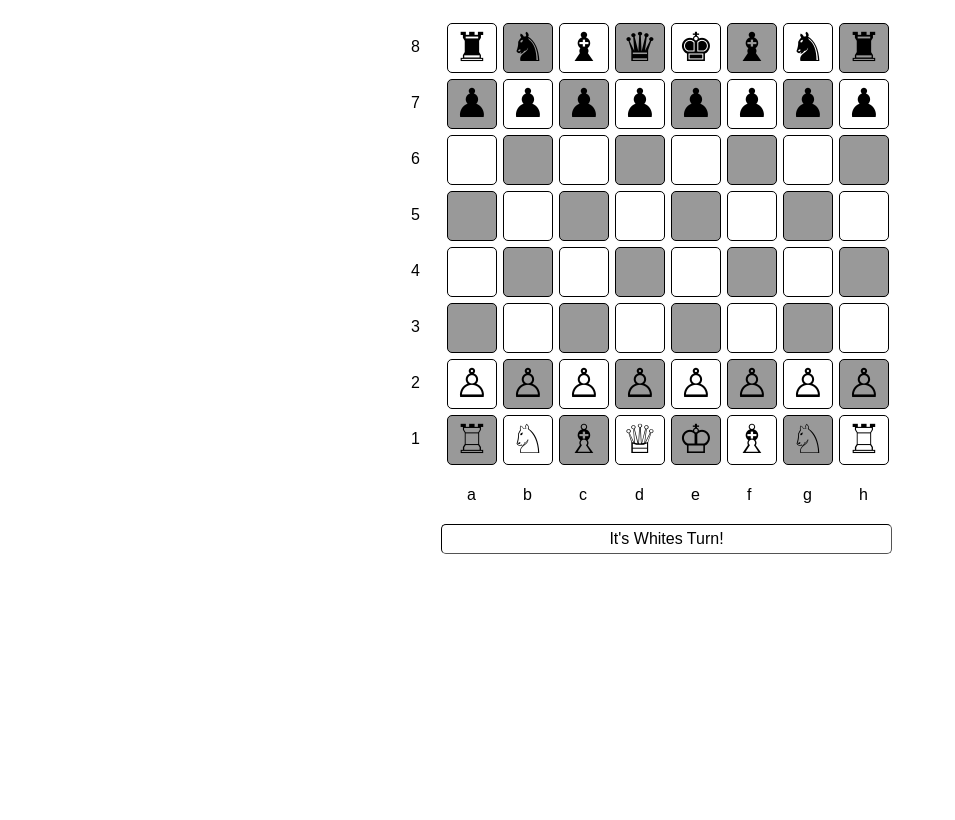
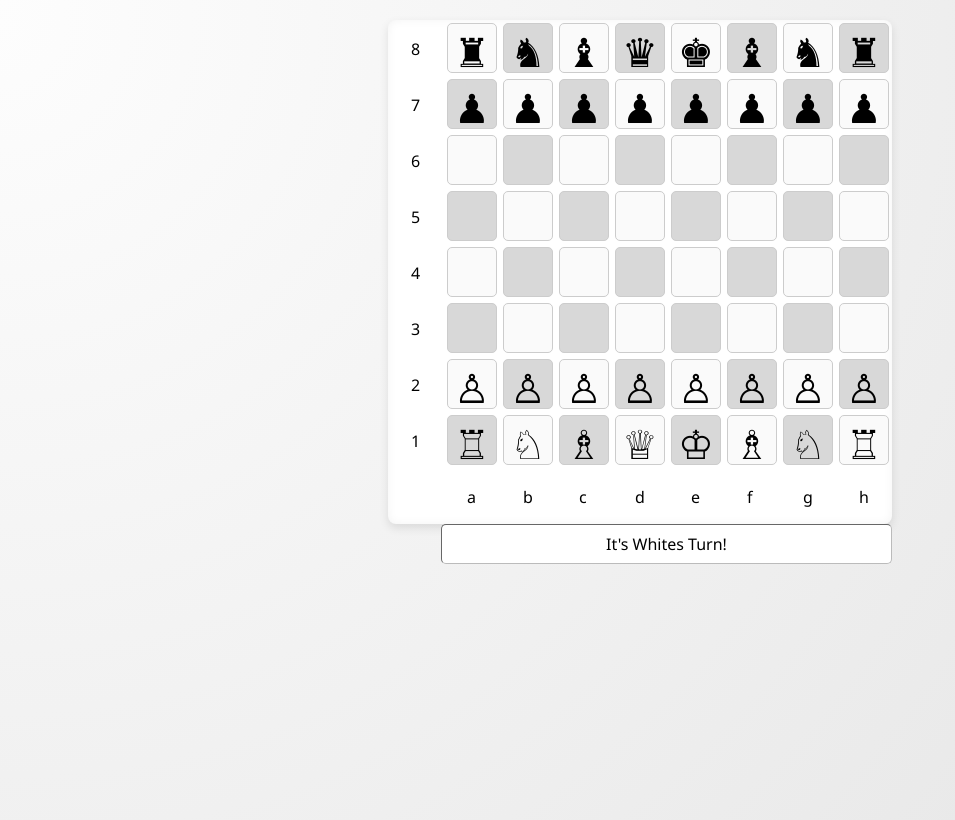
Before and after one commit to timothyroch/portfolio, a PHP site: the page made by Catch the starts/index.html in a window 1280 px wide. Shown: the whole page, without its empty margins (0-955 px from the left). Run offline with PHP 8.4, Linux system fonts and the light colour scheme.

Commit message:
Update style.css

```diff
--- a/Catch the starts/style.css
+++ b/Catch the starts/style.css
@@ -4,33 +4,36 @@ body {
   height: 100%;
   padding: 0;
   margin: 0;
-  font-family: sans-serif;
+  font-family: 'Segoe UI', sans-serif;
+  /* A subtle marble-like background gradient for the table */
+  background: radial-gradient(circle at top left, #fdfdfd, #e5e5e5);
 }
 
-div * {
-  padding: 0;
-  margin: 0;
+/* Ensure all elements use border-box sizing */
+*, *::before, *::after {
   box-sizing: border-box;
 }
 
 #turn {
   max-width: 451px;
-  max-height: 30px;
+  max-height: 40px;
   width: 100%;
   height: 100%;
   position: relative;
   float: right;
   border-radius: 5px;
-  border: 1px solid rgb(0, 0, 0);
+  /* Use a softer border to mimic a refined frame */
+  border: 1px solid #bbb;
   border-style: inset;
   text-align: center;
-  padding: 5px 0 0 0;
+  padding: 8px 0;
   background: #fff;
-  transition: .85s linear;
+  transition: background-color 0.3s ease, color 0.3s ease;
 }
 
 .turnhighlight {
-  background: #5cb85c !important;
+  /* A gentle accent color that still pops against the marble tone */
+  background: #8c8c8c !important;
   color: #fff;
 }
 
@@ -41,6 +44,10 @@ div * {
   height: 100%;
   position: relative;
   margin: 20px auto;
+  /* A clean white board with a subtle inner glow to simulate depth */
+  background: #fff;
+  border-radius: 8px;
+  box-shadow: inset 0 0 10px rgba(0, 0, 0, 0.05), 0 4px 10px rgba(0, 0, 0, 0.1);
 }
 
 .cellprefix {
@@ -54,38 +61,45 @@ div * {
 }
 
 .gamecell {
-  border: 1px solid #000;
+  /* Use a soft, subtle border color for the squares */
+  border: 1px solid #ccc;
   width: 100%;
   height: 100%;
   max-width: 50px;
   max-height: 50px;
   float: left;
   margin: 3px;
-  transition: all 0.5s ease-in-out;
+  transition: transform 0.2s ease, background-color 0.2s ease;
   border-radius: 5px;
   font-size: 30pt;
   padding: 0 0 0 6px;
   cursor: pointer;
+  position: relative;
   z-index: 1;
+  /* Light base color for white squares */
+  background: #fafafa;
 }
 
 .gamecell:hover {
+  /* On hover, gently darken the cell and slightly scale it up */
   color: #fff;
-  background: rgba(37, 88, 228, 0.712);
+  background: #999;
   z-index: 2;
-  transform: translate(10px, -10px);
-  animation: neonBlueText 1.5s ease-in-out infinite alternate;
+  transform: scale(1.1);
 }
 
+/* Dark squares have a subtle marble grey tone */
 .grey {
-  background: rgba(128, 128, 128, 0.801);
+  background: #d8d8d8;
 }
 
+/* A soft accent for highlighted cells */
 .green {
-  /*background: green !important;*/
-  background: rgb(65, 161, 73) !important;
+  background: #b5a87d !important;
 }
 
+/* If you still wish to use the neon text effects, these have been toned down
+   to a more refined glow reminiscent of softly lit metal accents */
 .neonblue_txt {
   animation: neonBlueText 1.5s ease-in-out infinite alternate;
 }
```
Also changed, not shown: other parts of Catch the starts/style.css (+71 -141 lines).
